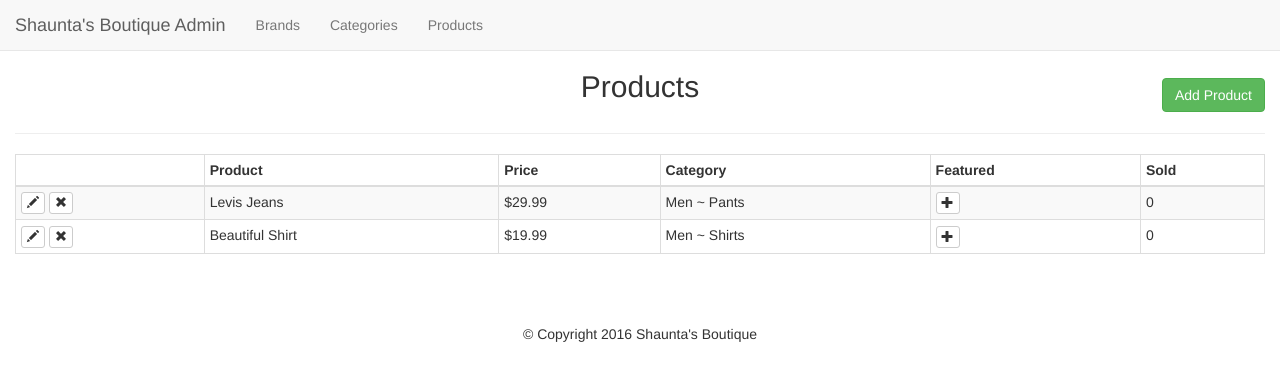
After one commit to jedavelino/ECOMMERCE, a PHP site: page /admin/products.php in a window 1280 px wide. The commit adds this page. Shown: the top 381 px of the page. Run offline with PHP 8.4, Linux system fonts and the light colour scheme; data comes from the database, SQL or seed files in the repository; both versions use the stored data as it was after the commit; data that the repository does not hold is empty.

Commit message:
P14 --Added products page, structured table, populate dynamic data and updated sql dump

```diff
--- a/admin/includes/navigation.php
+++ b/admin/includes/navigation.php
@@ -1,6 +1,6 @@
 <!-- Navbar -->
 <nav class="navbar navbar-default navbar-fixed-top">
-	<div class="container">
+	<div class="container-fluid">
 		<div class="navbar-header">
 			<button type="button" class="navbar-toggle collapsed" data-toggle="collapse" data-target="#top-navbar" aria-expanded="false">
 				<span class="sr-only">Toggle navigation</span>
@@ -16,6 +16,7 @@
 
 				<li><a href="brands.php">Brands</a></li>
 				<li><a href="categories.php">Categories</a></li>
+				<li><a href="products.php">Products</a></li>
 				<!-- <li class="dropdown">
 					<a href="#" class="dropdown-toggle" data-toggle="dropdown" role="button" aria-haspopup="true" aria-expanded="false"><?php echo $parent['category']; ?> <span class="caret"></span></a>
 					<ul class="dropdown-menu">
--- /dev/null
+++ b/admin/products.php
@@ -0,0 +1,58 @@
+<?php
+	require_once $_SERVER['DOCUMENT_ROOT'].'/ecommerce/core/init.php';
+	include 'includes/head.php';
+	include 'includes/navigation.php';
+
+	$presults = $db->query("SELECT * FROM products WHERE deleted = 0");
+	if(isset($_GET['featured'])) {
+		$id = (int)$_GET['id'];
+		$featured = (int)$_GET['featured'];
+		//$featuredsql = "UPDATE products SET featured = '{$featured}' WHERE id = '{$id}'";
+		$db->query("UPDATE products SET featured = '{$featured}' WHERE id = '{$id}'");
+		header("Location: products.php");
+	}
+?>
+<h2 class="text-center">Products</h2>
+<a class="btn btn-success pull-right" id="add-product-btn" href="products.php?add=1">Add Product</a>
+<div class="clearfix"></div>
+<hr>
+
+<table class="table table-bordered table-condensed table-striped">
+	<thead>
+		<th></th>
+		<th>Product</th>
+		<th>Price</th>
+		<th>Category</th>
+		<th>Featured</th>
+		<th>Sold</th>
+	</thead>
+	<tbody>
+		<?php while($product = mysqli_fetch_assoc($presults)) :
+			$childID = $product['categories'];
+			$result = $db->query("SELECT * FROM categories WHERE id = '{$childID}'");
+			$child = mysqli_fetch_assoc($result);
+			$parentID = $child['parent'];
+			$presult = $db->query("SELECT * FROM categories WHERE id = '$parentID'");
+			$parent = mysqli_fetch_assoc($presult);
+			$category = $parent['category'].' ~ '.$child['category'];
+		?>
+		<tr>
+			<td>
+				<a class="btn btn-xs btn-default" href="products.php?edit=<?php echo $product['id']; ?>"><span class="glyphicon glyphicon-pencil"></span></a>
+				<a class="btn btn-xs btn-default" href="products.php?delete=<?php echo $product['id']; ?>"><span class="glyphicon glyphicon-remove"></span></a>
+			</td>
+			<td><?php echo $product['title']; ?></td>
+			<td><?php echo money($product['price']); ?></td>
+			<td><?php echo $category; ?></td>
+			<td>
+				<a class="btn btn-xs btn-default" href="products.php?featured=<?php echo (($product['featured'] == 0)?'1' : '0'); ?>&id=<?php echo $product['id']; ?>"><span class="glyphicon glyphicon-<?php echo (($product['featured'] == 1)?'minus': 'plus'); ?>"></span></a>&nbsp; <?php echo (($product['featured'] == 1)?'Featured Product' : ''); ?>
+			</td>
+			<td>0</td>
+		</tr>
+		<?php endwhile; ?>
+	</tbody>
+</table>
+
+
+<?php
+	include 'includes/footer.php';
--- a/css/main.css
+++ b/css/main.css
@@ -69,3 +69,7 @@ body {
 	width: auto;
 	margin: 0 auto;
 }
+
+#add-product-btn {
+	margin-top: -35px;
+}
--- a/helpers/helpers.php
+++ b/helpers/helpers.php
@@ -13,3 +13,7 @@
 	function sanitize($dirty) {
 		return htmlentities($dirty, ENT_QUOTES, "UTF-8");
 	}
+
+	function money($number) {
+		return '$'.number_format($number, 2);
+	}
```
Also changed, not shown: ecommerce_db.sql (+20 -19 lines).
